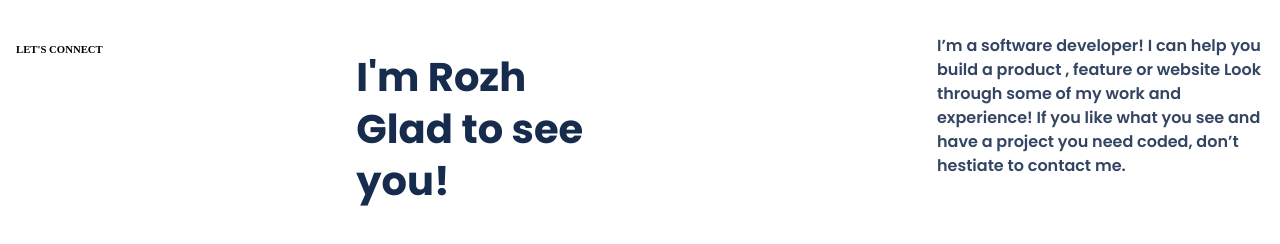
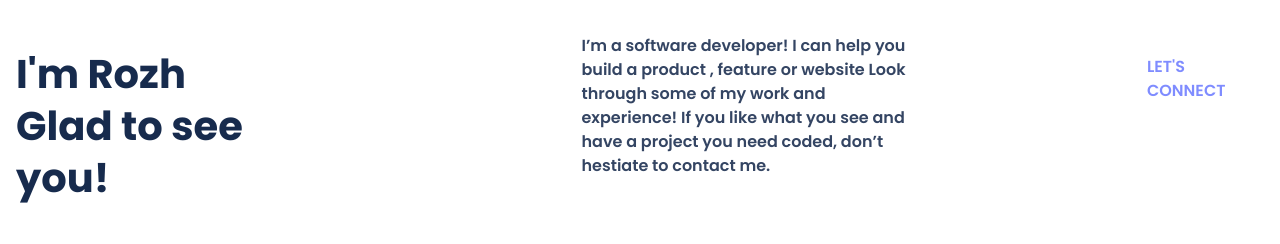
Before and after one commit to rozhi-98/portfolio, a website: page index.html in a window 1280 px wide. Shown: the part 58-302 px from the top of the page. Drawn offline with Linux system fonts and the light colour scheme.

Commit message:
Edit text styles

```diff
--- a/styles.css
+++ b/styles.css
@@ -41,9 +41,11 @@ section {
   font-weight: 700;
   font-size: 40px;
   line-height: 52px;
+  display: flex;
+  align-items: center;
   color: #172b4d;
   flex: none;
-  order: 1;
+  order: 0;
   flex-grow: 0;
 }
 
@@ -60,3 +62,17 @@ section {
   order: 1;
   flex-grow: 0;
 }
+
+h6 {
+  width: 117px;
+  height: 24px;
+  font-family: 'Poppins';
+  font-style: normal;
+  font-weight: 500;
+  font-size: 16px;
+  line-height: 24px;
+  color: #7f8cff;
+  flex: none;
+  order: 2;
+  flex-grow: 0;
+}
```
